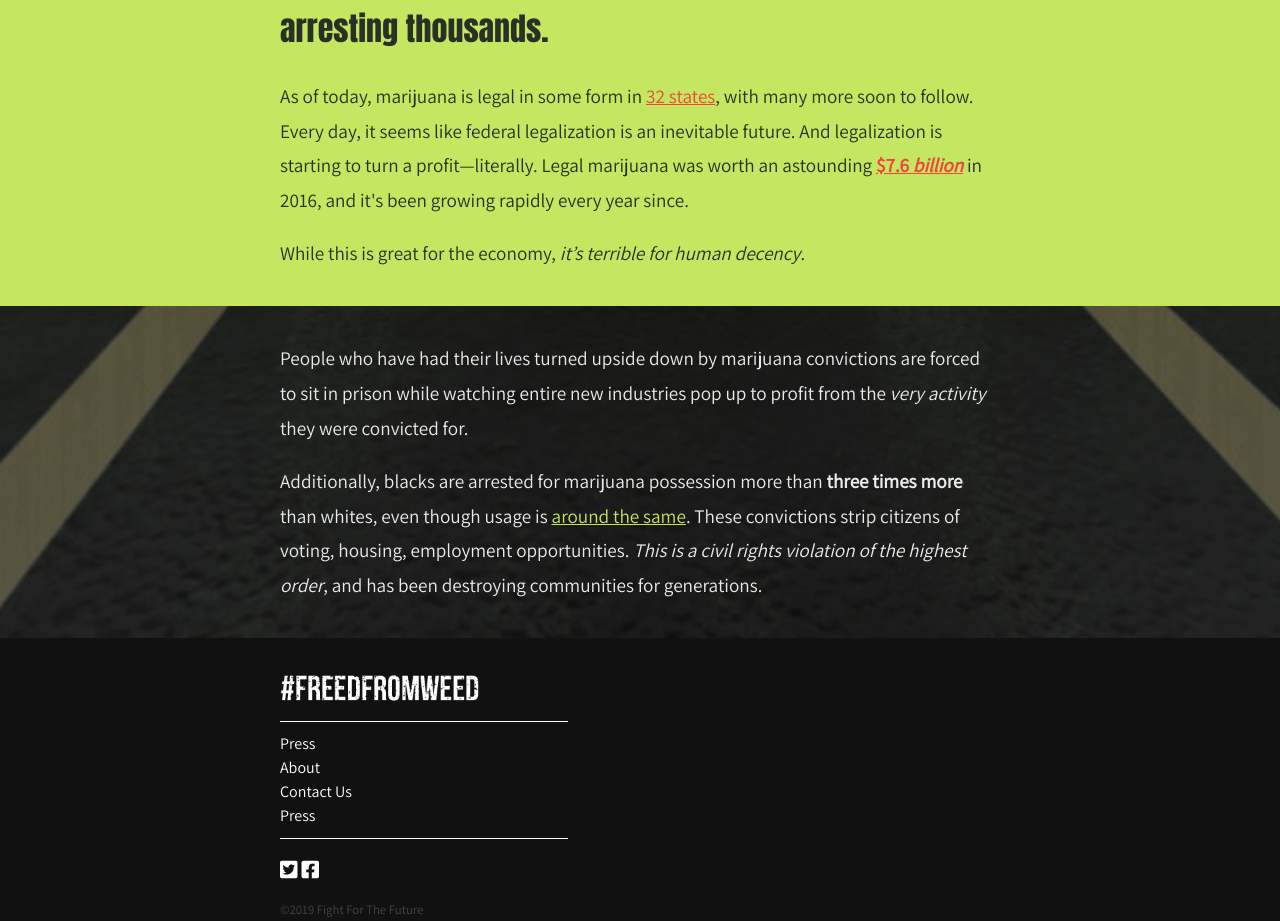
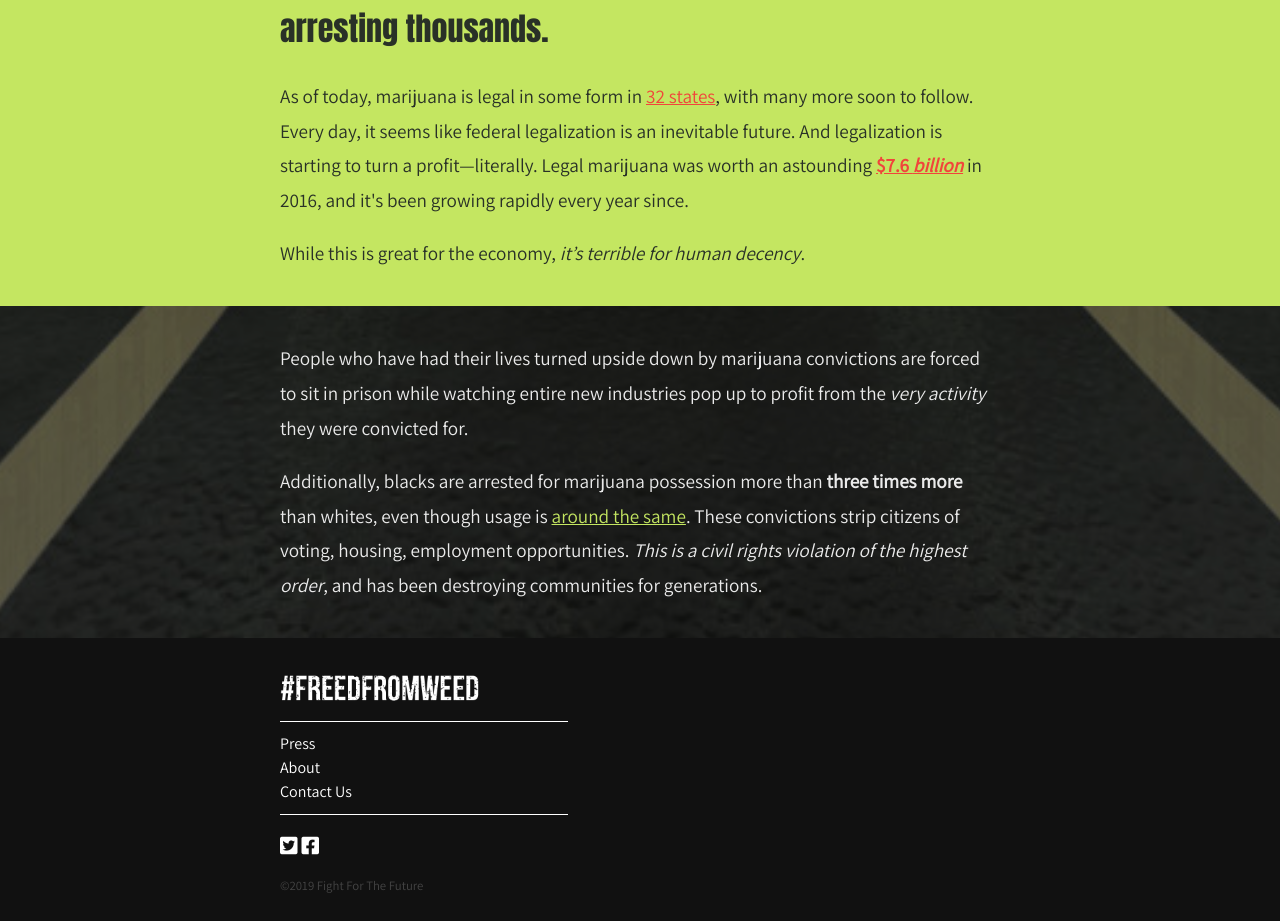
Before and after one commit to dainsaint/dainsaint.com.bak, a Jekyll site: the page freedfromweed/index.html, which Jekyll copies as it is, in a window 1280 px wide. Shown: the part 1686-2607 px from the top of the page. Built offline with Jekyll 4.4.1, drawn with Linux system fonts in a browser that asks for light colours; nearby versions of some CDN libraries.

Commit message:
press link

```diff
--- a/freedfromweed/index.html
+++ b/freedfromweed/index.html
@@ -93,7 +93,6 @@
         <li><a href="#">Press</a></li>
         <li><a href="#">About</a></li>
         <li><a href="#">Contact Us</a></li>
-        <li><a href="#">Press</a></li>
       </ul>
 
       <div class="social">
```
